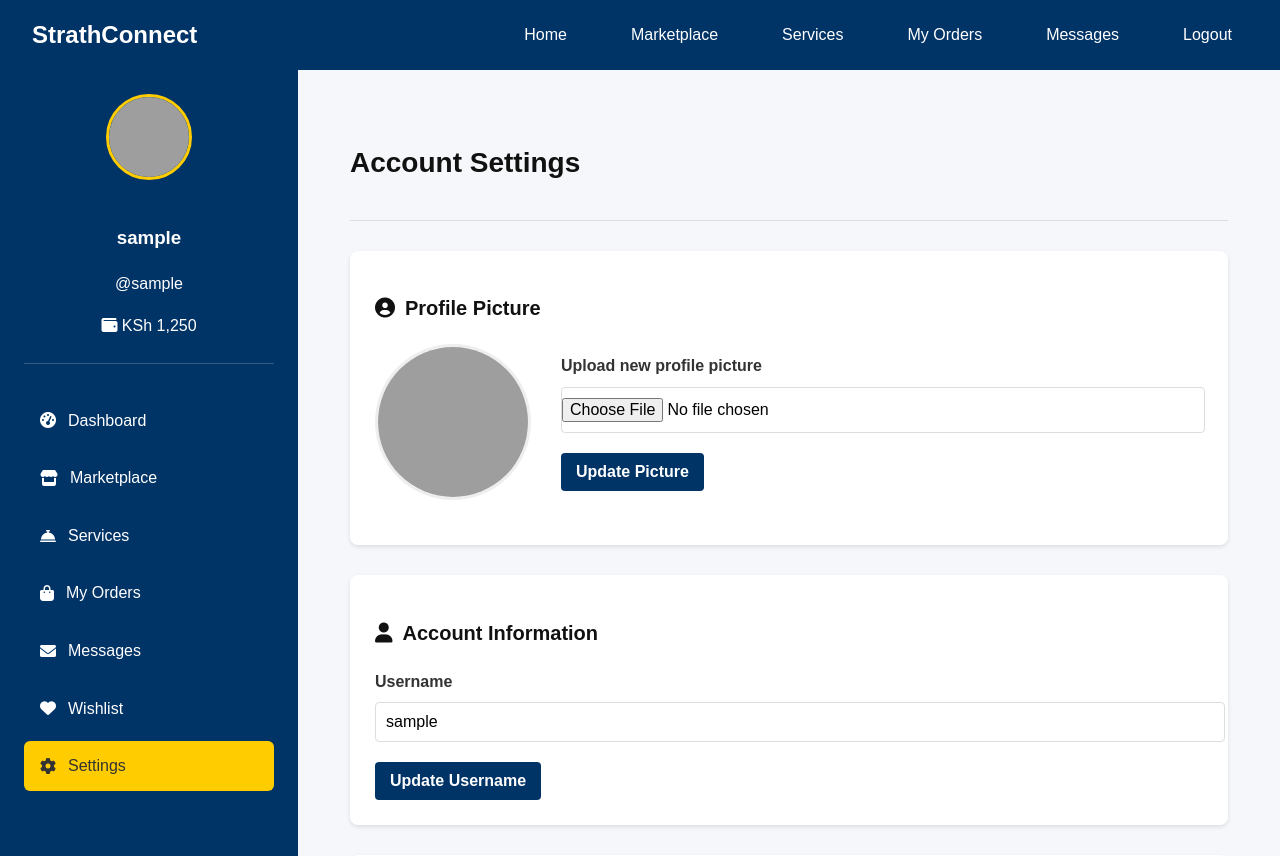
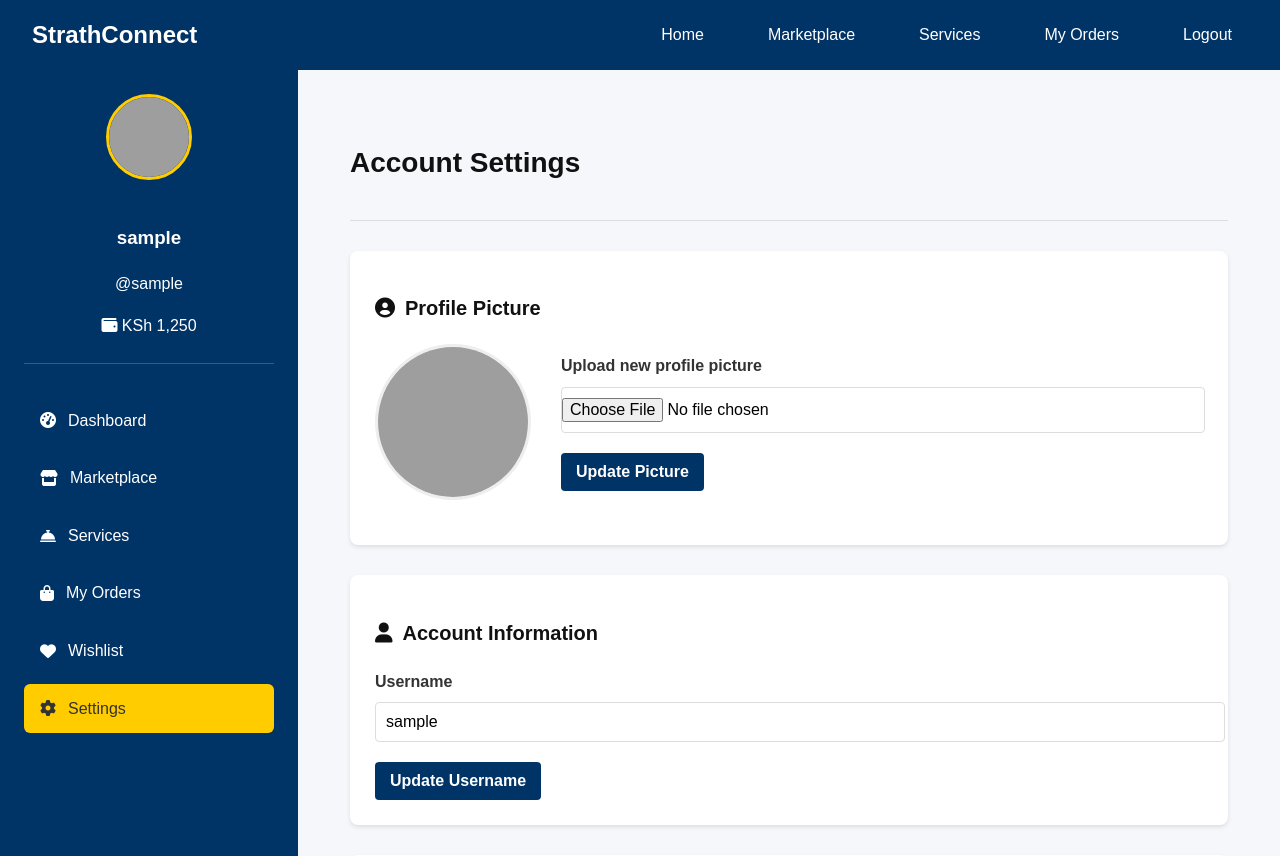
Before and after one commit to wafuke/StrathConnectProject, a PHP site: page /buyer_settings.php in a window 1280 px wide. Shown: the top 856 px of the page. Run offline with PHP 8.4, Linux system fonts and the light colour scheme; the visitor is signed in with stand-in values (Sample User, id 1); grey boxes are pictures that could not be loaded.

Commit message:
Removed messages from navbar from 2 pages in buyer module

```diff
--- a/public/buyer_settings.php
+++ b/public/buyer_settings.php
@@ -315,7 +315,6 @@ $conn->close();
             <li><a href="marketplace.php">Marketplace</a></li>
             <li><a href="services.php">Services</a></li>
             <li><a href="buyer_orders.php">My Orders</a></li>
-            <li><a href="buyer_messages.php">Messages</a></li>
             <li><a href="../public/login.php">Logout</a></li>
         </ul>
     </nav>
@@ -335,7 +334,6 @@ $conn->close();
                 <a href="marketplace.php"><i class="fas fa-store"></i> Marketplace</a>
                 <a href="services.php"><i class="fas fa-concierge-bell"></i> Services</a>
                 <a href="buyer_orders.php"><i class="fas fa-shopping-bag"></i> My Orders</a>
-                <a href="buyer_messages.php"><i class="fas fa-envelope"></i> Messages</a>
                 <a href="buyer_wishlist.php"><i class="fas fa-heart"></i> Wishlist</a>
                 <a href="buyer_settings.php" class="active"><i class="fas fa-cog"></i> Settings</a>
             </nav>
--- a/public/marketplace.php
+++ b/public/marketplace.php
@@ -84,7 +84,6 @@ $conn->close();
             <li><a href="marketplace.php" class="active">Marketplace</a></li>
             <li><a href="services.php">Services</a></li>
             <li><a href="buyer_orders.php">My Orders</a></li>
-            <li><a href="buyer_messages.php">Messages</a></li>
             <li><a href="../public/login.php">Logout</a></li>
         </ul>
     </nav>
@@ -101,7 +100,6 @@ $conn->close();
                 <a href="marketplace.php" class="active"><i class="fas fa-store"></i> Marketplace</a>
                 <a href="services.php"><i class="fas fa-concierge-bell"></i> Services</a>
                 <a href="buyer_orders.php"><i class="fas fa-shopping-bag"></i> My Orders</a>
-                <a href="buyer_messages.php"><i class="fas fa-envelope"></i> Messages</a>
                 <a href="buyer_wishlist.php"><i class="fas fa-heart"></i> Wishlist</a>
                 <a href="buyer_settings.php"><i class="fas fa-cog"></i> Settings</a>
             </nav>
```
